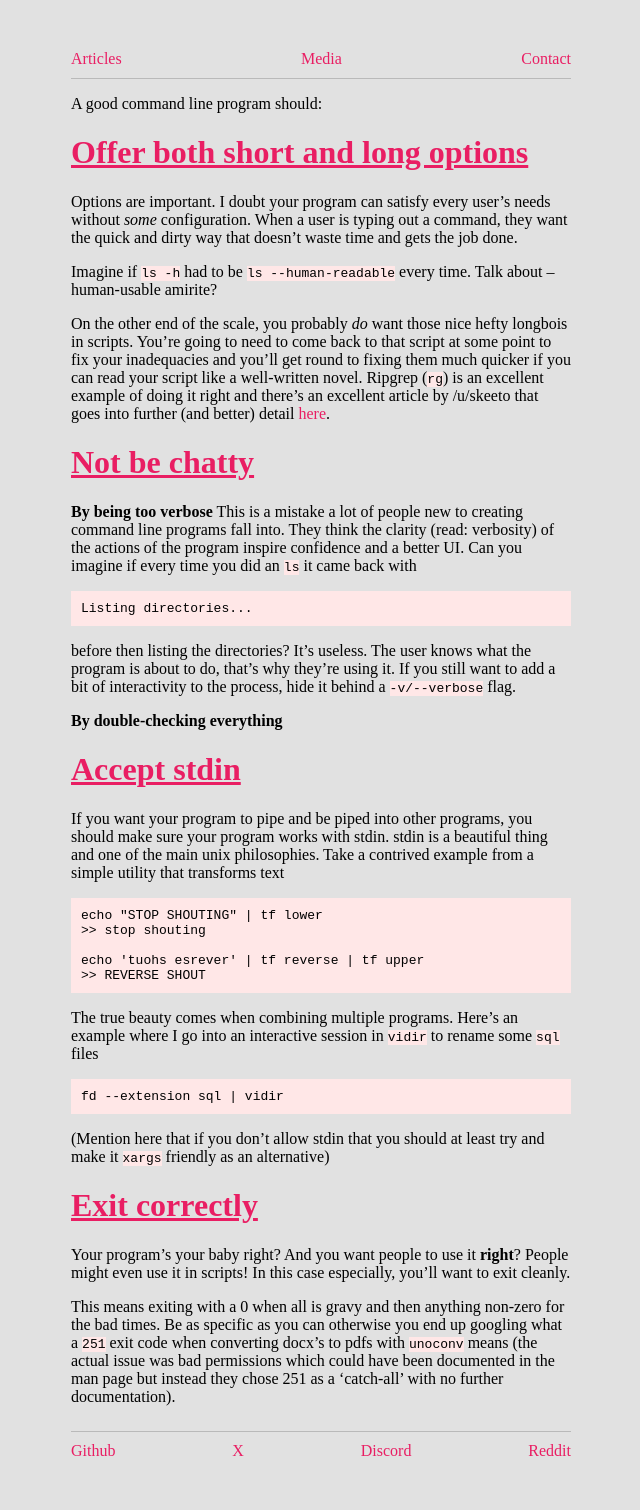
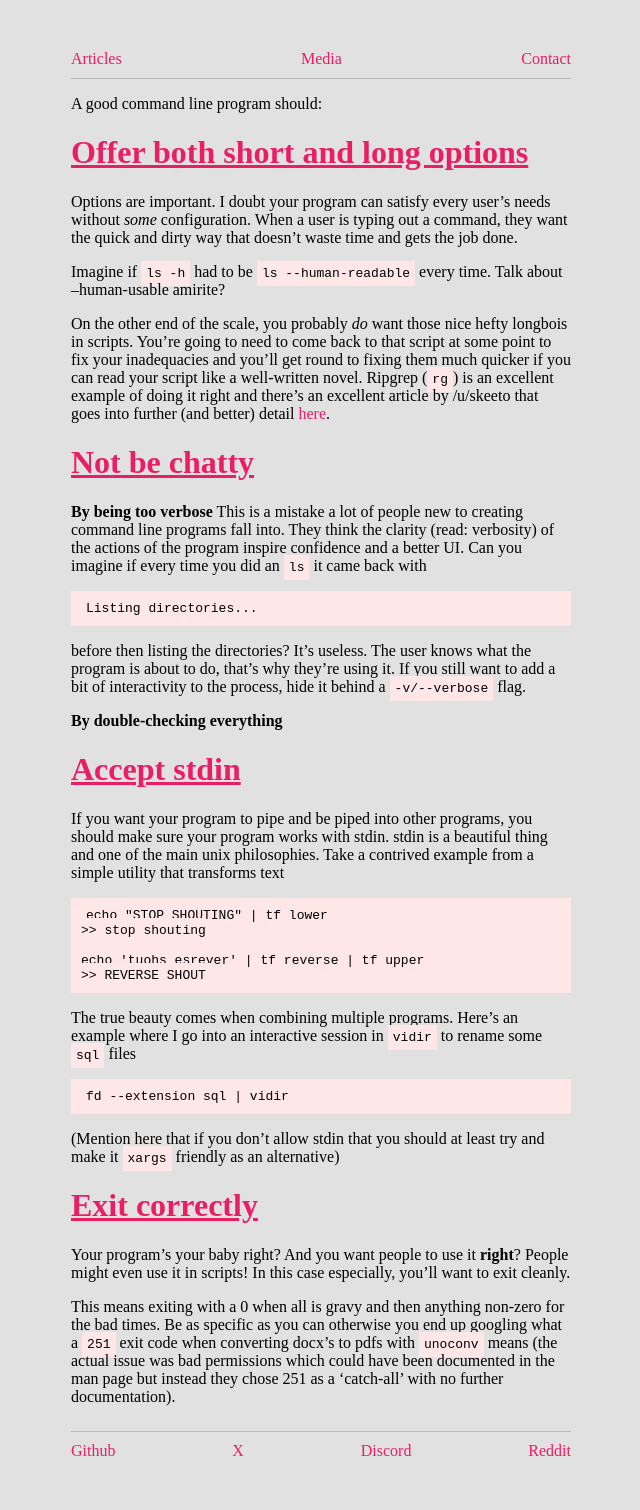
Before and after one commit to joereynolds/joereynolds.github.io, a Jekyll site: the page built from drafts/2020-09-30-good-command-line-programs.md, in a window 1280 px wide. Shown: the whole page, without its empty margins (319-959 px from the left). Built offline with Jekyll 4.4.1, drawn with Linux system fonts in a browser that asks for light colours.

Commit message:
Add padding to inline code

```diff
--- a/css/style.css
+++ b/css/style.css
@@ -6,6 +6,7 @@ html {
     --color-primary: #e91e63;
     --color-secondary: #ffe7e7;
     --color-border: #b9b9b9;
+    --spacing-sm: 5px;
     --spacing-md: 10px;
     --spacing-lg: 25px;
 }
@@ -27,6 +28,7 @@ img {
 
 code {
     background: var(--color-secondary);
+    padding: var(--spacing-sm);
 }
 
 body {
```
